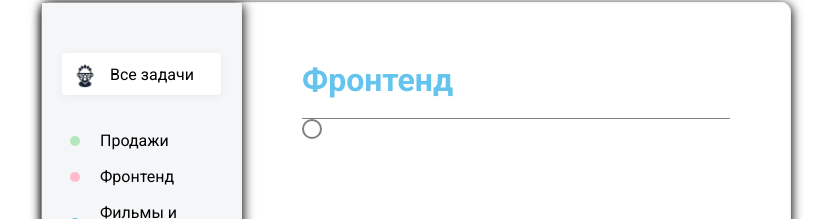
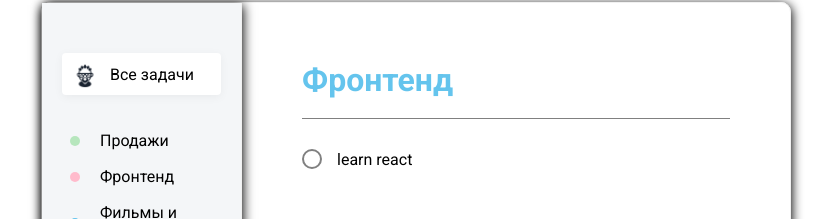
Before and after one commit to pylsar/todo, a React (Create React App) app: page / in a window 1280 px wide. Shown: the part 133-352 px from the top of the page, without its empty margins (224-1056 px from the left). Built offline with nearby package versions, Linux system fonts and the light colour scheme.

Commit message:
end tasks view

```diff
--- a/src/components/Tasks/Tasks.jsx
+++ b/src/components/Tasks/Tasks.jsx
@@ -13,11 +13,14 @@ const Tasks = ()=> {
             <img src={iconPencil} alt="edit"/>
         </h2>
         <div className="tasks__items">
-            <div className="checkbox">
-                <input id="check" type="checkbox"/>
-                <label htmlFor="check">
-                    <img className="checkbox__icon" src={iconCheck} alt="check icon"/>
-                </label>
+            <div className="tasks__items--row">
+                <div className="checkbox">
+                    <input id="check" type="checkbox"/>
+                    <label htmlFor="check">
+                        <img className="checkbox__icon" src={iconCheck} alt="check icon"/>
+                    </label>
+                </div>
+                <input value="learn react" />
             </div>
         </div>
 
--- a/src/components/Tasks/Tasks.scss
+++ b/src/components/Tasks/Tasks.scss
@@ -1,5 +1,17 @@
 
 .tasks{
+    &__items{
+        margin-top: 30px;
+        &--row{
+            display: flex;
+            align-items: center;
+            input {
+                margin-left: 15px;
+                border: 0;
+                font-size: 16px;
+            }
+        }
+    }
     &__title{
         display: flex;
         align-items: center;
@@ -19,7 +31,7 @@
             cursor: pointer;
             margin-left: 15px;
             &:hover{
-                opacity: 0.8;
+                opacity: 1;
             }
         }
     }
@@ -39,7 +51,6 @@
             &:hover .checkbox__icon{
                 opacity: 0.5;
             }
-
         }
         input:checked + label { /*сосед справа выбранного чекбокса*/
             background-color: #4DD599;
@@ -51,5 +62,12 @@
             width: 8px;
             height: 8px;
         }
+        &:hover {
+            label{
+                img{
+                    opacity: 1;
+                }
+            }
+        }
     }
 }
```
